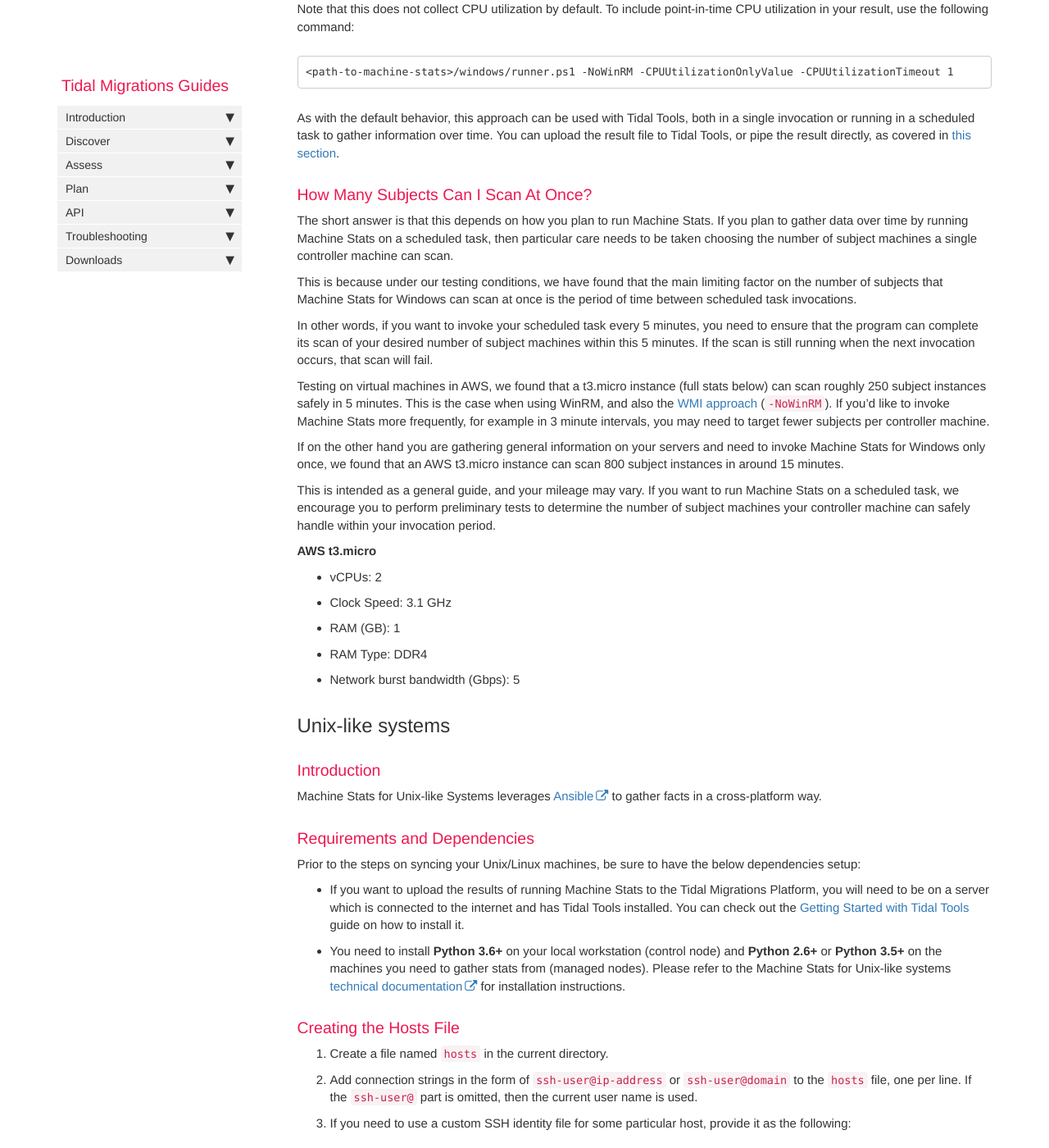
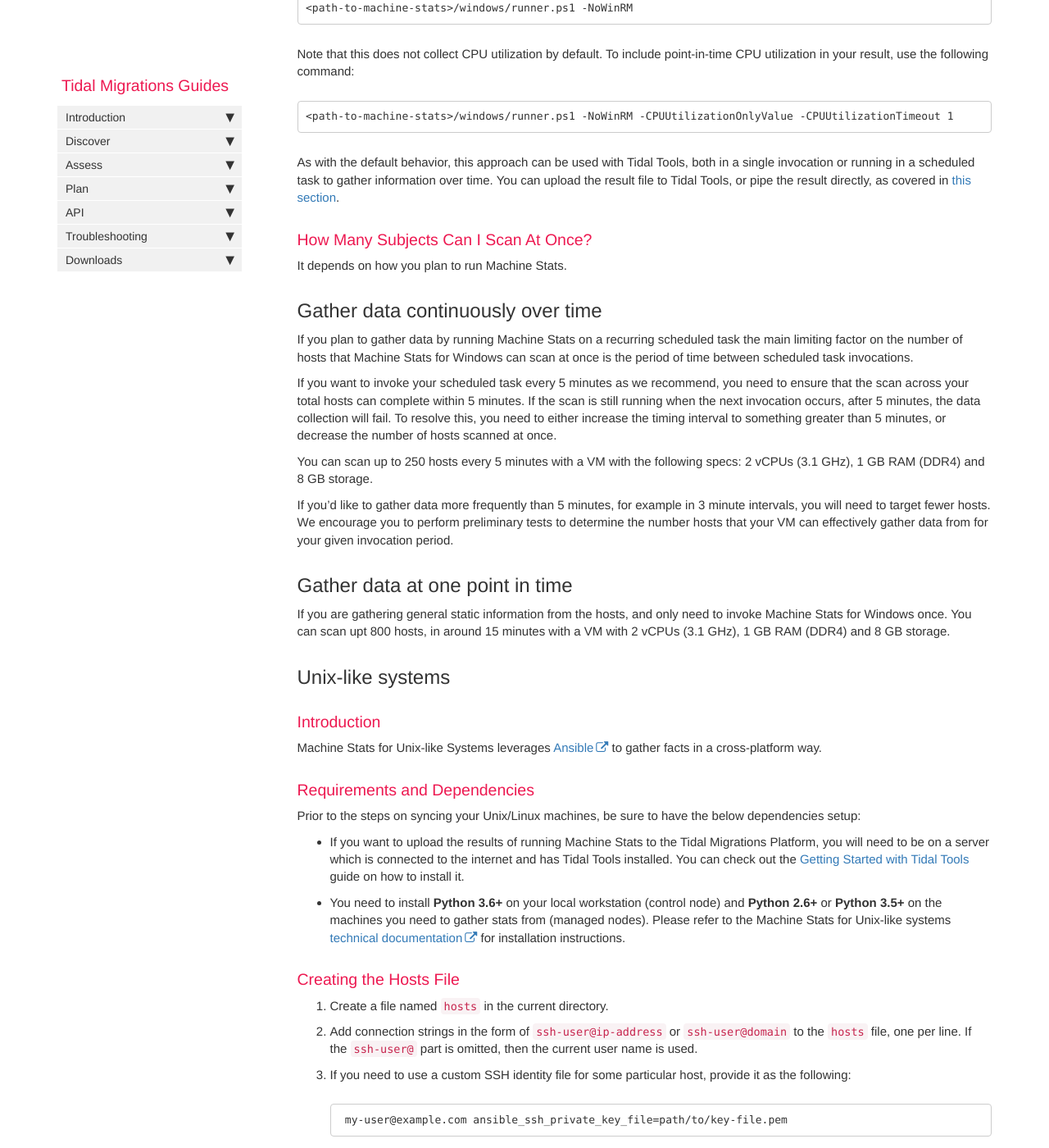
Before and after one commit to tidalmigrations/tidalmigrations.github.io, a Jekyll site: the page built from pages/tidal tools/machine_stats.md, in a window 1280 px wide and 1400 px high, scrolled down 4875 px. Shown: the whole window at 82% size. Built offline with Jekyll 4.4.1, drawn with Linux system fonts in a browser that asks for light colours; nearby versions of some CDN libraries; comment, search, counter and statistics services are not loaded; some of the changed text lies outside the part shown.

Commit message:
Consistent terminologyand improve flow

```diff
--- a/pages/tidal tools/machine_stats.md
+++ b/pages/tidal tools/machine_stats.md
@@ -170,24 +170,21 @@ As with the default behavior, this approach can be used with Tidal Tools, both i
 
 ### How Many Subjects Can I Scan At Once?
 
-The short answer is that this depends on how you plan to run Machine Stats. If you plan to gather data over time by running Machine Stats on a scheduled task, then particular care needs to be taken choosing the number of subject machines a single controller machine can scan.
+It depends on how you plan to run Machine Stats.
 
-This is because under our testing conditions, we have found that the main limiting factor on the number of subjects that Machine Stats for Windows can scan at once is the period of time between scheduled task invocations.
+## Gather data continuously over time
 
-In other words, if you want to invoke your scheduled task every 5 minutes, you need to ensure that the program can complete its scan of your desired number of subject machines within this 5 minutes. If the scan is still running when the next invocation occurs, that scan will fail.
+If you plan to gather data by running Machine Stats on a recurring scheduled task the main limiting factor on the number of hosts that Machine Stats for Windows can scan at once is the period of time between scheduled task invocations.
 
-Testing on virtual machines in AWS, we found that a t3.micro instance (full stats below) can scan roughly 250 subject instances safely in 5 minutes. This is the case when using WinRM, and also the [WMI approach](#gather-machine-stats-without-winrm) (`-NoWinRM`). If you’d like to invoke Machine Stats more frequently, for example in 3 minute intervals, you may need to target fewer subjects per controller machine.
+If you want to invoke your scheduled task every 5 minutes as we recommend, you need to ensure that the scan across your total hosts can complete within 5 minutes. If the scan is still running when the next invocation occurs, after 5 minutes, the data collection will fail. To resolve this, you need to either increase the timing interval to something greater than 5 minutes, or decrease the number of hosts scanned at once.
 
-If on the other hand you are gathering general information on your servers and need to invoke Machine Stats for Windows only once, we found that an AWS t3.micro instance can scan 800 subject instances in around 15 minutes.
+You can scan up to 250 hosts every 5 minutes with a VM with the following specs: 2 vCPUs (3.1 GHz), 1 GB RAM (DDR4) and 8 GB storage.
 
-This is intended as a general guide, and your mileage may vary. If you want to run Machine Stats on a scheduled task, we encourage you to perform preliminary tests to determine the number of subject machines your controller machine can safely handle within your invocation period.
+If you’d like to gather data more frequently than 5 minutes, for example in 3 minute intervals, you will need to target fewer hosts. We encourage you to perform preliminary tests to determine the number hosts that your VM can effectively gather data from for your given invocation period.
 
-__AWS t3.micro__
-- vCPUs: 2
-- Clock Speed: 3.1 GHz
-- RAM (GB): 1
-- RAM Type: DDR4
-- Network burst bandwidth (Gbps): 5
+## Gather data at one point in time
+
+If you are gathering general static information from the hosts, and only need to invoke Machine Stats for Windows once. You can scan upt 800 hosts, in around 15 minutes with a VM with 2 vCPUs (3.1 GHz), 1 GB RAM (DDR4) and 8 GB storage.
 
 ## Unix-like systems
 
@@ -279,27 +276,31 @@ Your results should appear in the existing `<path-to-results-directory>` that yo
 
 ### Recommended Specs
 
-Under our testing conditions, we have found that Machine Stats for Unix requires the following specifications of the controller machine. This is intended as a general guide only, as all testing was performed on virtual machines in AWS. Your mileage may vary scanning on-premise servers on your network.
+In general the specifications will depend on the number of hosts in your enivronment that you plan to scan with [Machine Stats](/machine_stats.html). We recommend the following server specifications below, depending on your environment size. These recommendations are intended as a guide only:
 
-__< 250 Subjects__
+__Under 250 Hosts__
 
-When scanning fewer than 250 subject machines, we recommend a controller machine with the following minimum specifications:
-- vCPUs: 2
-- Clock Speed: 3.1 GHz
-- RAM (GB): 2
-- RAM Type: DDR4
+- 2 CPUs (3.1 GHz)
+- 2 GB RAM (DDR4)
+- 8 GB Storage
 
-__250 - 800 Subjects__
+__250 - 800 Hosts__
 
-When scanning up to 800 subject machines, we recommend a controller machine with the following minimum specifications:
-- vCPUs: 4
-- Clock Speed: 2.5 GHz
-- RAM (GB): 16
-- RAM Type: DDR4
+- 4 CPUs (2.5 GHz)
+- 16 GB RAM (DDR4)
+- 8 GB Storage
 
-__> 800 Subjects__
+__> 800 Hosts__
 
-We cannot guarantee the success of Machine Stats for Unix when scanning more than 800 subject machines. If you need to operate at this scale, we recommend sharding your inventory into smaller groups and using multiple controller machines.
+If you plan to discover over 800 at once, you can consider two options.
+
+One option is to split your set of hosts into groups of 800 or less and then use one Tidal Tools VM while running Machine Stats for one set at a time. We recommend configuring Machine Stats to capture data every 24 hours, so it is very reasonable to have multiple scans occurring throughout a 24hr period.
+
+The second option, is to also split your set of hosts into groups of 800 or less and then use one Tidal Tools VM for each set. This will allow you to run the discovery concurrently at the same time across all the hosts.
+
+The current supported limit on scanning one group of hosts at once with Machine Stats is 800 hosts. It may be possible to scan more but it might not be reliable and will depend on the exact performance of the virtual hypervisor and network speeds in your environment.
+
+If you need any help in deploying the VM or getting started with your discovery, [send us a message](mailto:support@tidalmigrations.com) and we can help you get setup.
 
 ### Technical Documentation
 
```
